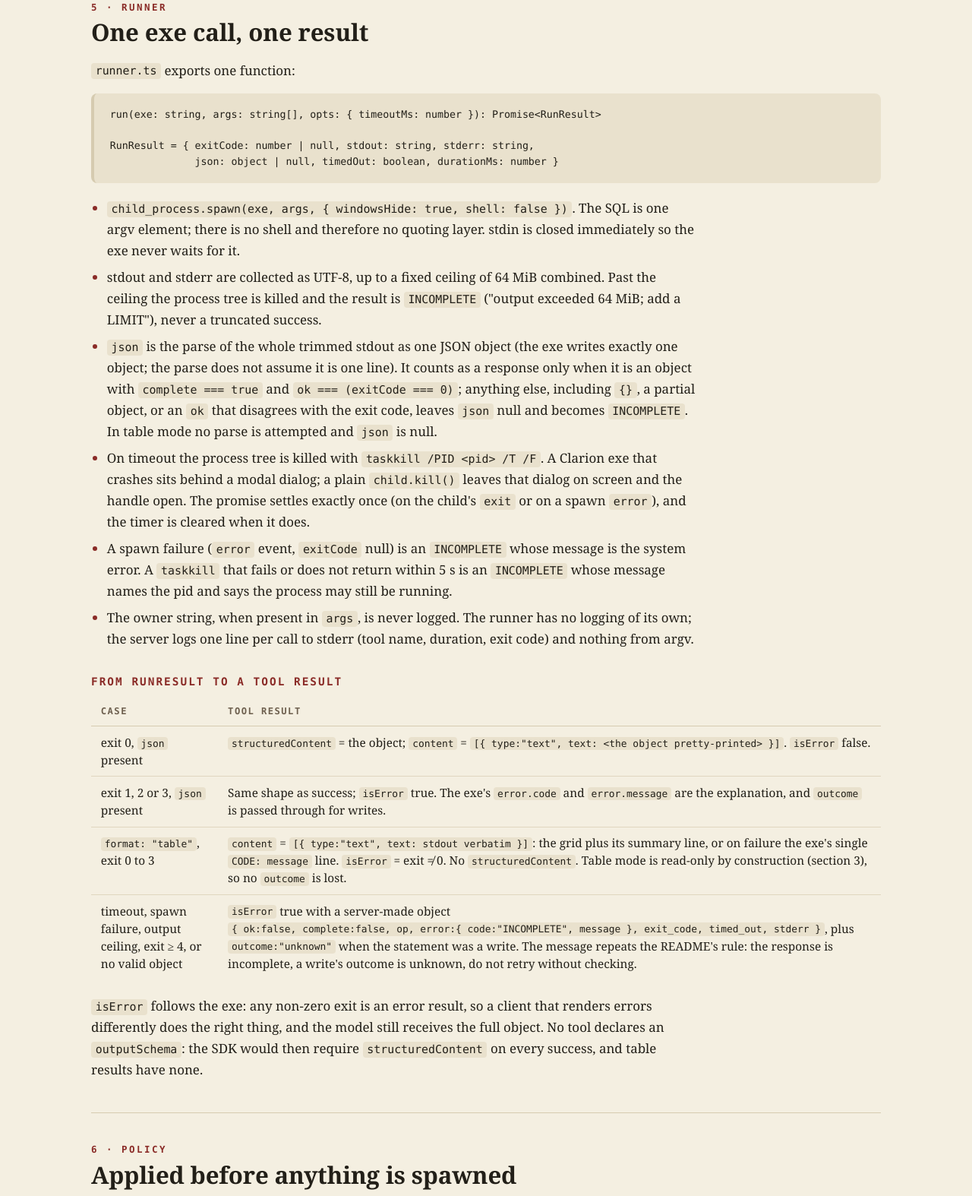
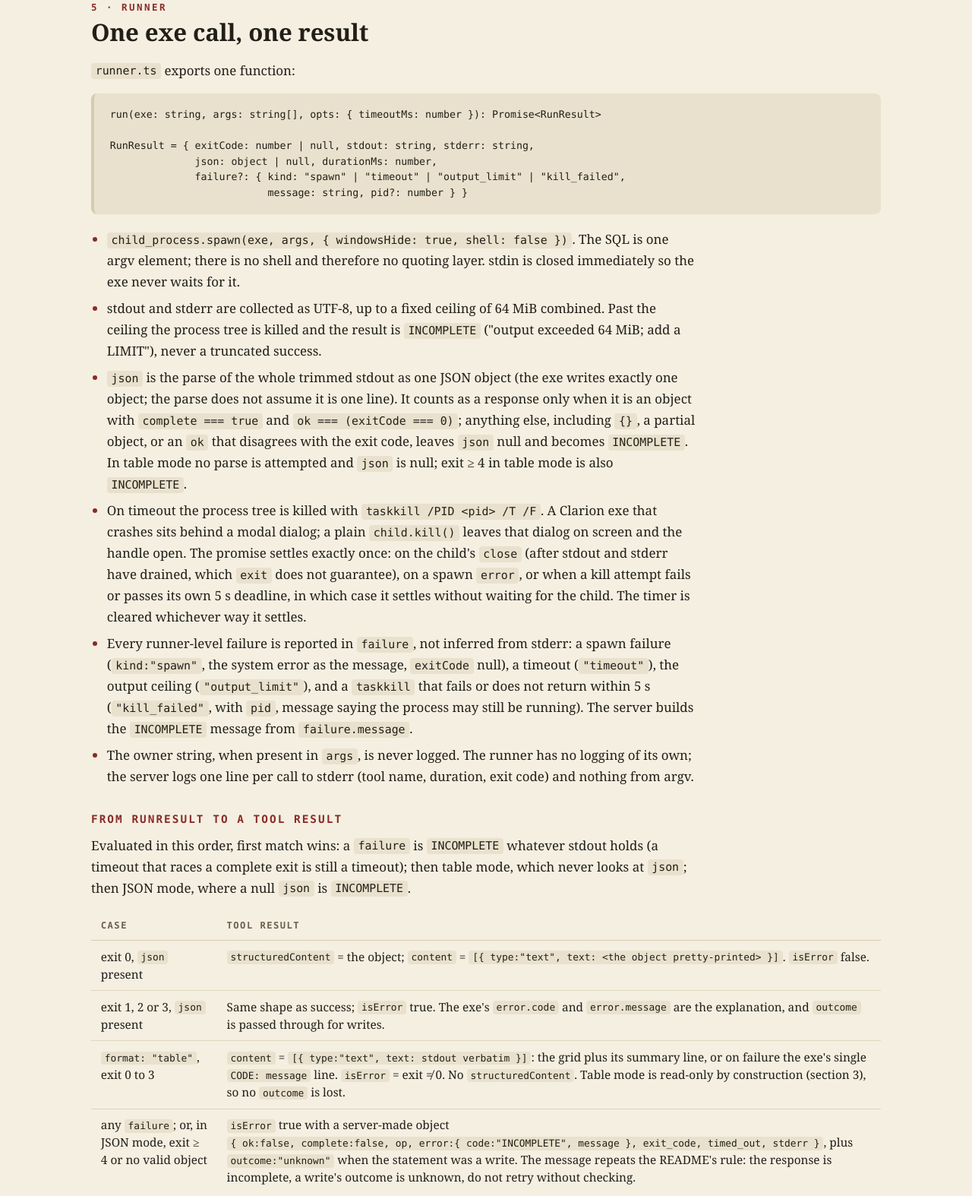
Before and after one commit to bill-atchison/tpscli, a plain HTML site: page docs/mySuperpower/specs/2026-09-19-tpscli-mcp-design.html in a window 1280 px wide. Shown: the part 5415-6989 px from the top of the page at 76% size. Drawn offline with Linux system fonts and the light colour scheme.

Commit message:
docs: MCP spec, Codex review round 2
Co-Authored-By: Claude Opus 5 (1M context) <noreply@anthropic.com>

```diff
--- a/docs/mySuperpower/specs/2026-09-19-tpscli-mcp-design.html
+++ b/docs/mySuperpower/specs/2026-09-19-tpscli-mcp-design.html
@@ -235,24 +235,27 @@ tps_update  { file:"KEYS.TPS", set:{ NAME:"niner" }, where:"ID = 9" }
 <pre><code>run(exe: string, args: string[], opts: { timeoutMs: number }): Promise&lt;RunResult&gt;
 
 RunResult = { exitCode: number | null, stdout: string, stderr: string,
-              json: object | null, timedOut: boolean, durationMs: number }</code></pre>
+              json: object | null, durationMs: number,
+              failure?: { kind: "spawn" | "timeout" | "output_limit" | "kill_failed",
+                          message: string, pid?: number } }</code></pre>
         <ul>
           <li><code>child_process.spawn(exe, args, { windowsHide: true, shell: false })</code>. The SQL is one argv element; there is no shell and therefore no quoting layer. stdin is closed immediately so the exe never waits for it.</li>
           <li>stdout and stderr are collected as UTF-8, up to a fixed ceiling of 64 MiB combined. Past the ceiling the process tree is killed and the result is <code>INCOMPLETE</code> ("output exceeded 64 MiB; add a LIMIT"), never a truncated success.</li>
-          <li><code>json</code> is the parse of the whole trimmed stdout as one JSON object (the exe writes exactly one object; the parse does not assume it is one line). It counts as a response only when it is an object with <code>complete === true</code> and <code>ok === (exitCode === 0)</code>; anything else, including <code>{}</code>, a partial object, or an <code>ok</code> that disagrees with the exit code, leaves <code>json</code> null and becomes <code>INCOMPLETE</code>. In table mode no parse is attempted and <code>json</code> is null.</li>
-          <li>On timeout the process tree is killed with <code>taskkill /PID &lt;pid&gt; /T /F</code>. A Clarion exe that crashes sits behind a modal dialog; a plain <code>child.kill()</code> leaves that dialog on screen and the handle open. The promise settles exactly once (on the child's <code>exit</code> or on a spawn <code>error</code>), and the timer is cleared when it does.</li>
-          <li>A spawn failure (<code>error</code> event, <code>exitCode</code> null) is an <code>INCOMPLETE</code> whose message is the system error. A <code>taskkill</code> that fails or does not return within 5 s is an <code>INCOMPLETE</code> whose message names the pid and says the process may still be running.</li>
+          <li><code>json</code> is the parse of the whole trimmed stdout as one JSON object (the exe writes exactly one object; the parse does not assume it is one line). It counts as a response only when it is an object with <code>complete === true</code> and <code>ok === (exitCode === 0)</code>; anything else, including <code>{}</code>, a partial object, or an <code>ok</code> that disagrees with the exit code, leaves <code>json</code> null and becomes <code>INCOMPLETE</code>. In table mode no parse is attempted and <code>json</code> is null; exit &ge; 4 in table mode is also <code>INCOMPLETE</code>.</li>
+          <li>On timeout the process tree is killed with <code>taskkill /PID &lt;pid&gt; /T /F</code>. A Clarion exe that crashes sits behind a modal dialog; a plain <code>child.kill()</code> leaves that dialog on screen and the handle open. The promise settles exactly once: on the child's <code>close</code> (after stdout and stderr have drained, which <code>exit</code> does not guarantee), on a spawn <code>error</code>, or when a kill attempt fails or passes its own 5 s deadline, in which case it settles without waiting for the child. The timer is cleared whichever way it settles.</li>
+          <li>Every runner-level failure is reported in <code>failure</code>, not inferred from stderr: a spawn failure (<code>kind:"spawn"</code>, the system error as the message, <code>exitCode</code> null), a timeout (<code>"timeout"</code>), the output ceiling (<code>"output_limit"</code>), and a <code>taskkill</code> that fails or does not return within 5 s (<code>"kill_failed"</code>, with <code>pid</code>, message saying the process may still be running). The server builds the <code>INCOMPLETE</code> message from <code>failure.message</code>.</li>
           <li>The owner string, when present in <code>args</code>, is never logged. The runner has no logging of its own; the server logs one line per call to stderr (tool name, duration, exit code) and nothing from argv.</li>
         </ul>
 
         <h3>From RunResult to a tool result</h3>
+        <p>Evaluated in this order, first match wins: a <code>failure</code> is <code>INCOMPLETE</code> whatever stdout holds (a timeout that races a complete exit is still a timeout); then table mode, which never looks at <code>json</code>; then JSON mode, where a null <code>json</code> is <code>INCOMPLETE</code>.</p>
         <table>
           <thead><tr><th>Case</th><th>Tool result</th></tr></thead>
           <tbody>
             <tr><td>exit 0, <code>json</code> present</td><td><code>structuredContent</code> = the object; <code>content</code> = <code>[{ type:"text", text: &lt;the object pretty-printed&gt; }]</code>. <code>isError</code> false.</td></tr>
             <tr><td>exit 1, 2 or 3, <code>json</code> present</td><td>Same shape as success; <code>isError</code> true. The exe's <code>error.code</code> and <code>error.message</code> are the explanation, and <code>outcome</code> is passed through for writes.</td></tr>
             <tr><td><code>format: "table"</code>, exit 0 to 3</td><td><code>content</code> = <code>[{ type:"text", text: stdout verbatim }]</code>: the grid plus its summary line, or on failure the exe's single <code>CODE: message</code> line. <code>isError</code> = exit &ne; 0. No <code>structuredContent</code>. Table mode is read-only by construction (section 3), so no <code>outcome</code> is lost.</td></tr>
-            <tr><td>timeout, spawn failure, output ceiling, exit &ge; 4, or no valid object</td><td><code>isError</code> true with a server-made object <code>{ ok:false, complete:false, op, error:{ code:"INCOMPLETE", message }, exit_code, timed_out, stderr }</code>, plus <code>outcome:"unknown"</code> when the statement was a write. The message repeats the README's rule: the response is incomplete, a write's outcome is unknown, do not retry without checking.</td></tr>
+            <tr><td>any <code>failure</code>; or, in JSON mode, exit &ge; 4 or no valid object</td><td><code>isError</code> true with a server-made object <code>{ ok:false, complete:false, op, error:{ code:"INCOMPLETE", message }, exit_code, timed_out, stderr }</code>, plus <code>outcome:"unknown"</code> when the statement was a write. The message repeats the README's rule: the response is incomplete, a write's outcome is unknown, do not retry without checking.</td></tr>
           </tbody>
         </table>
         <p><code>isError</code> follows the exe: any non-zero exit is an error result, so a client that renders errors differently does the right thing, and the model still receives the full object. No tool declares an <code>outputSchema</code>: the SDK would then require <code>structuredContent</code> on every success, and table results have none.</p>
@@ -276,7 +279,8 @@ RunResult = { exitCode: number | null, stdout: string, stderr: string,
       <section>
         <h2><span class="num">7 &middot; Data flow</span>One structured call, end to end</h2>
 <pre><code>client   tools/call tps_update { file:"KEYS.TPS", set:{NAME:"niner"}, where:"ID = 9" }
-server   zod: shapes ok; set non-empty; where non-empty
+server   zod (SDK): argument shapes valid
+server   handler: set non-empty, where non-empty, column names well-formed
 server   policy: --allow-writes present?  no  &rarr; WRITES_DISABLED, return (isError)
                                           yes &rarr; continue
 server   resolve: KEYS.TPS against roots &rarr; C:\pos\data\KEYS.TPS (exists)
@@ -322,7 +326,7 @@ client   renders the result</code></pre>
         <h2><span class="num">9 &middot; Verification</span>What green means</h2>
         <h3>Unit (no Clarion needed)</h3>
         <ul>
-          <li><code>sql.test.ts</code>: every row of the section 4 table has at least one passing and one rejecting case; the three examples in section 4 are asserted byte for byte; <code>classify()</code> on leading whitespace, <code>--</code> comments, lower case, and an empty string.</li>
+          <li><code>sql.test.js</code>: every row of the section 4 table has at least one passing and one rejecting case; the three examples in section 4 are asserted byte for byte; <code>classify()</code> on leading whitespace, <code>--</code> comments, lower case, and an empty string.</li>
           <li><code>runner.test.js</code> with the fake: exit 0 with JSON; exit 3 with JSON; <code>ok:true</code> with exit 1 (json null); <code>complete:false</code> (json null); table mode (json null, stdout intact); garbage stdout; empty stdout; a spawn of a path that does not exist; stdout past the ceiling (killed, INCOMPLETE); a hang that trips a 500 ms timeout and leaves no child process behind (checked with <code>tasklist</code>).</li>
           <li><code>server.test.js</code> with a stub <code>run()</code>: the tool list is exactly the eight tools; <code>WRITES_DISABLED</code> with <code>outcome:"none"</code>; <code>parse_only</code> passing the gate; <code>NO_ROOT</code>; bare name resolved against two roots in order; a <code>..</code> escape refused; <code>format:"table"</code> on a raw write refused; the argv handed to <code>run()</code> for each tool, owner as its own element.</li>
         </ul>
@@ -370,7 +374,7 @@ client   renders the result</code></pre>
           <li>Checked against the exe on 2026-09-19: a quoted decimal is refused (<code>VALUE_OUT_OF_RANGE</code>), <code>1e-7</code> is not a literal, <code>OFFSET</code> without <code>LIMIT</code> is <code>SYNTAX</code>, table-mode failures print one <code>CODE: message</code> line. Section 4 follows those facts.</li>
           <li>Scope: one implementation plan. The three modules and the three test files are the whole deliverable; the manual gate is one sitting.</li>
           <li>Ambiguity resolved: bare-name resolution is first-existing-hit in root order; <code>limit</code> omitted vs. <code>0</code> mirrors the CLI and <code>offset</code> needs <code>limit</code>; boolean renders as <code>1</code>/<code>0</code>; null is rejected rather than guessed; numbers are plain decimal or refused.</li>
-          <li>Reviewed by Codex (round 1, 13 findings): all accepted; three were checked against the running exe first.</li>
+          <li>Reviewed by Codex (round 1, 13 findings; round 2, 6 findings): all accepted; three were checked against the running exe first.</li>
         </ul>
       </section>
     </main>
```
